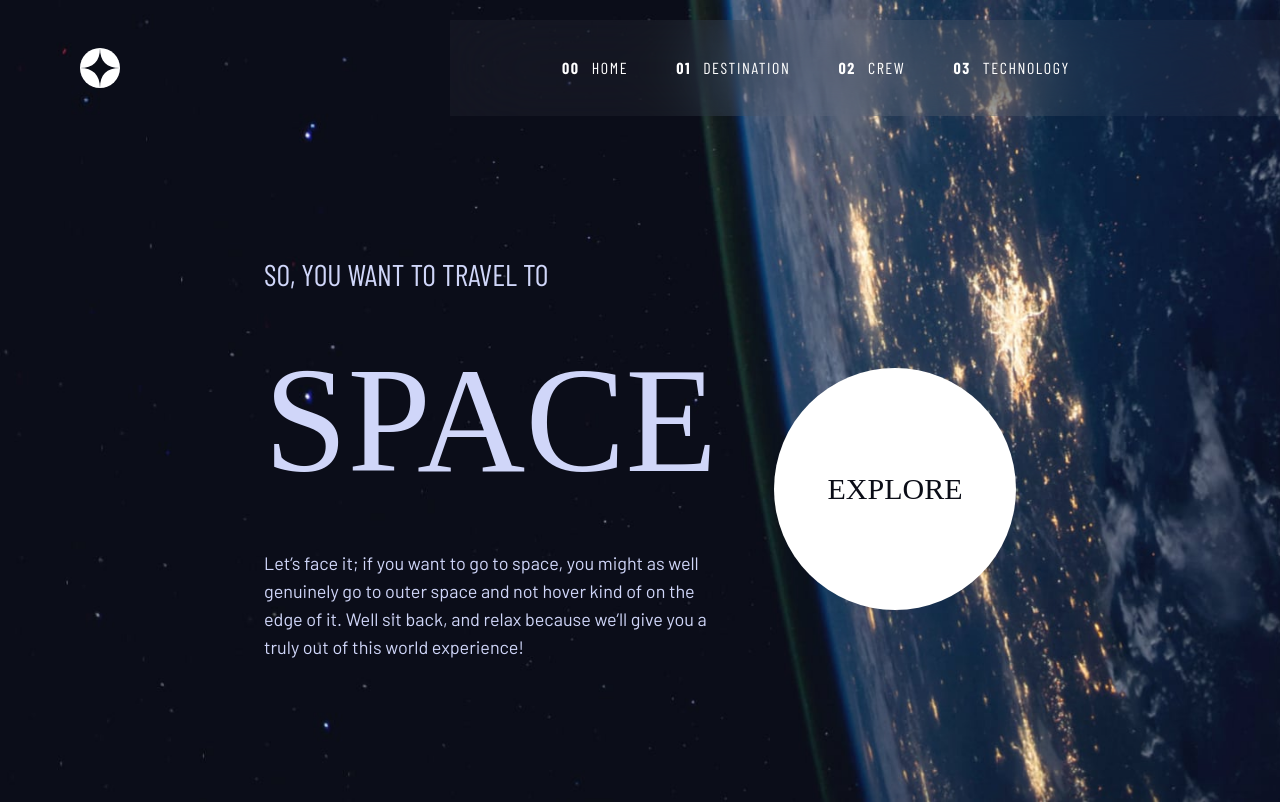
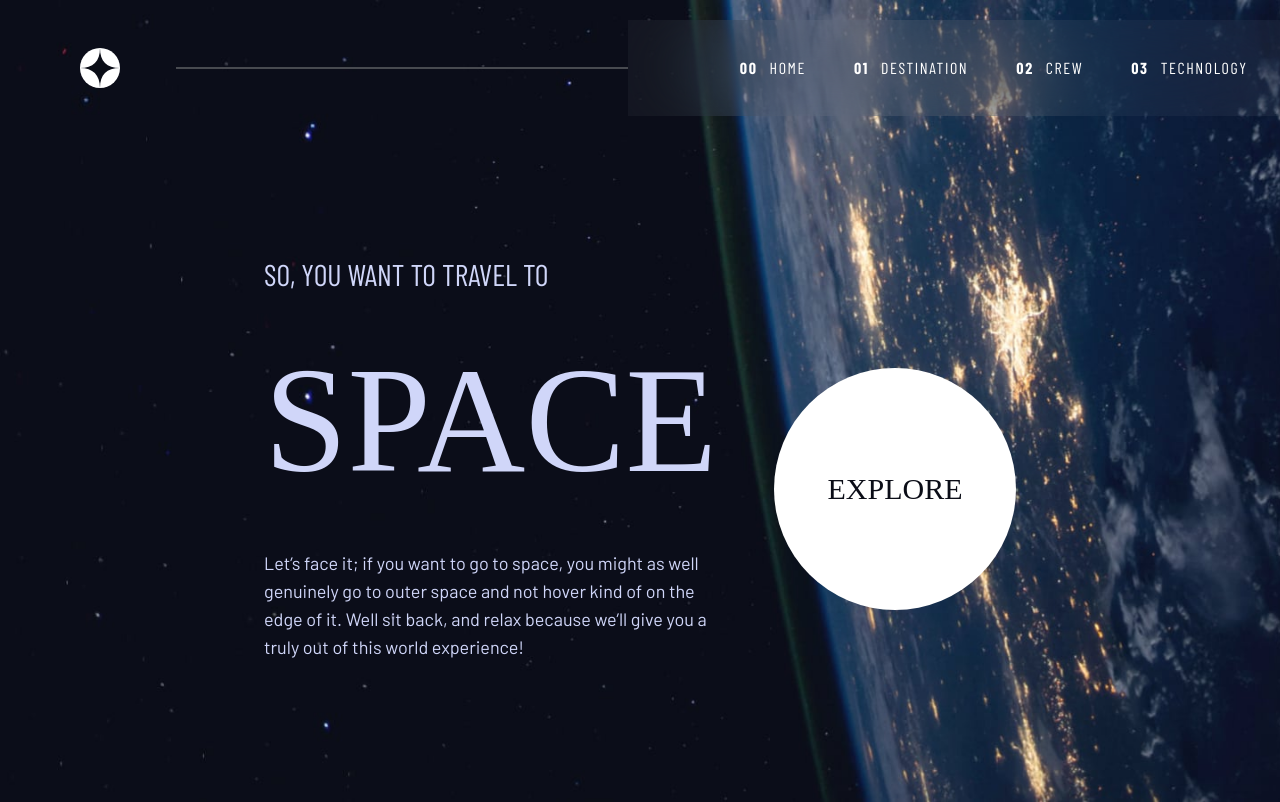
Before and after one commit to neshacascia/space-tourism, a React (Vite) app: page / in a window 1280 px wide. Built offline with nearby package versions, Linux system fonts and the light colour scheme; a web font is replaced by a local one.

Commit message:
added nav border for desktop devices

```diff
--- a/src/components/navbars/Navbar.jsx
+++ b/src/components/navbars/Navbar.jsx
@@ -9,8 +9,8 @@ export default function Navbar(props) {
 
   return (
     <nav className="flex justify-between items-center h-24 pl-6 lg:pt-10">
-      <img src={logo} className="w-10 h-10 lg:ml-14" />
-      <div></div>
+      <img src={logo} className="w-10 h-10 lg:ml-14 lg:mr-14" />
+      <hr className="w-navBorder border border-gray hidden lg:inline" />
       <ul className="hidden sm:text-white sm:font-h2 tracking-widest sm:flex sm:justify-center sm:items-center sm:gap-8 sm:w-tabletNav sm:h-tabletNav sm:bg-mobileMenu sm:backdrop-blur-mobileMenu lg:w-desktopNav lg:justify-start lg:pl-28 lg:gap-12">
         <NavLink
           to="/"
--- a/tailwind.config.cjs
+++ b/tailwind.config.cjs
@@ -44,6 +44,7 @@ module.exports = {
       width: {
         tabletNav: '28.125rem',
         desktopNav: '51.875rem',
+        navBorder: '37.5rem',
         homeText: '20.4375rem',
         desktopHomeText: '27.8125rem',
         button: '9.375rem',
```
